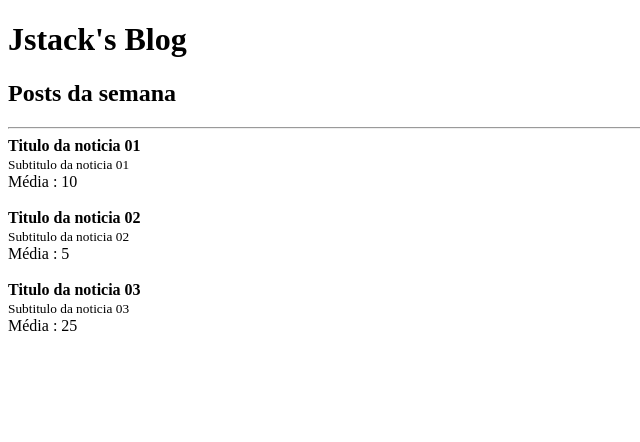
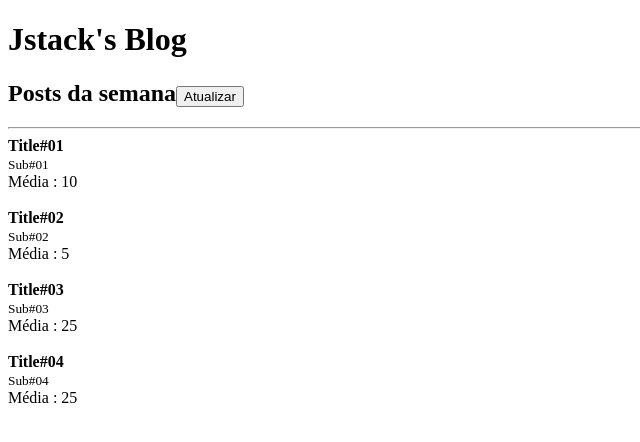
Before and after one commit to ademarpedroo/fundamentos-react, a React app: page / in a window 1280 px wide. Shown: the top 442 px of the page, without its empty margins (0-640 px from the left). Built offline with nearby package versions, Linux system fonts and the light colour scheme.

Commit message:
chore: atualizando forma de acrescentar posts

```diff
--- a/src/App.js
+++ b/src/App.js
@@ -1,42 +1,50 @@
-import React from 'react';
+import React, { useState } from 'react';
 
 import Post from './Post'
 import Header from './Header'
 
 // Props -> Propriedades
 function App() {
+  const [posts, setPosts] = useState([
+    { id: Math.random(), title: 'Title#01', subtitle: 'Sub#01', likes: 20 },
+    { id: Math.random(), title: 'Title#02', subtitle: 'Sub#02', likes: 10 },
+    { id: Math.random(), title: 'Title#03', subtitle: 'Sub#03', likes: 50 },
+    { id: Math.random(), title: 'Title#04', subtitle: 'Sub#04', likes: 50 },
+  ]);
+
+  function handleRefresh() {
+    setPosts([
+      ...posts,
+      {
+        id: Math.random(),
+        title: `Title#${posts.length + 1}`,
+        subtitle: `Sub#${posts.length + 1}`,
+        likes: 50
+      },
+    ]);
+  }
+
   return (
     <>
     <Header>
-      <h2>Posts da semana</h2>
+      <h2>
+        Posts da semana
+        <button onClick={handleRefresh}>Atualizar</button>
+      </h2>
     </Header>
 
     <hr />
 
-    <Post
-      likes={20}
-      post={{
-        title: "Titulo da noticia 01",
-        subtitle: "Subtitulo da noticia 01",
-      }}
-      />
-
+    {posts.map(post => (
       <Post
-        likes={10}
+        key={post.id}
+        likes={post.likes}
         post={{
-          title: "Titulo da noticia 02",
-          subtitle: "Subtitulo da noticia 02",
+          title: post.title,
+          subtitle: post.subtitle
         }}
       />
-
-      <Post
-        likes={50}
-        post={{
-          title: "Titulo da noticia 03",
-          subtitle: "Subtitulo da noticia 03",
-        }}
-      />
-
+    ))}
     </>
   );
 }
```
